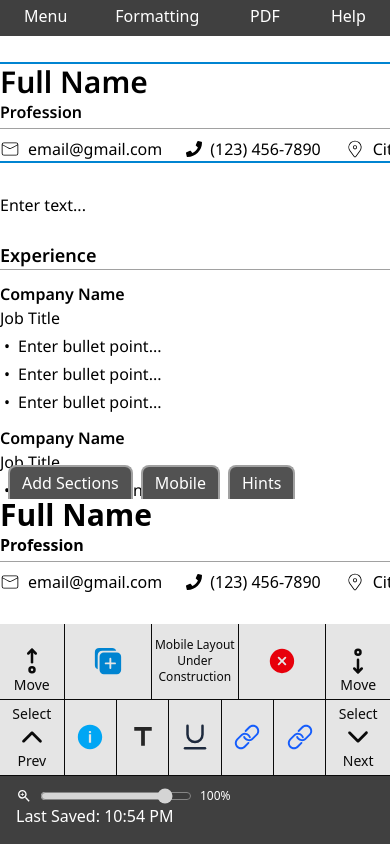
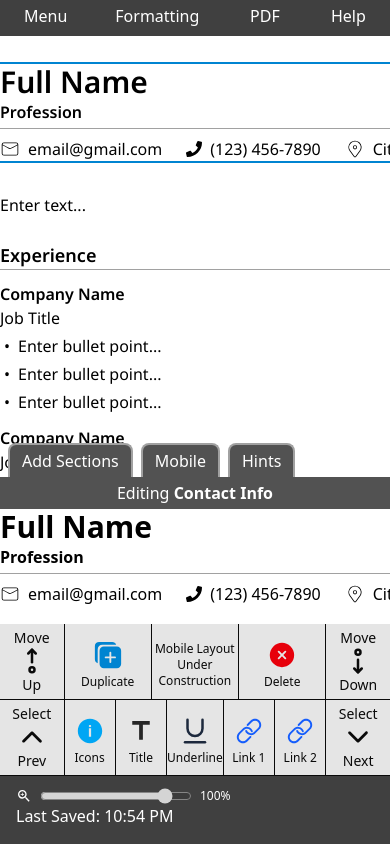
Before and after one commit to Tarrega88/modular-resume-2, a React (Vite) app: page / in a window 390 px wide. Both pictures are taken after a click on the button "Create New Resume". Shown: the part 36-880 px from the top of the page. Built offline with nearby package versions, Linux system fonts and the light colour scheme.

Commit message:
adding text to buttons in mobile

```diff
--- a/src/components/lowerTier2/LowerAddRow.tsx
+++ b/src/components/lowerTier2/LowerAddRow.tsx
@@ -6,14 +6,11 @@ import { GiGraduateCap, GiSkills } from "react-icons/gi";
 import { FaTools } from "react-icons/fa";
 import { TbCircleLetterHFilled } from "react-icons/tb";
 import { MdOutlineTextSnippet } from "react-icons/md";
-import { useDispatch, useSelector } from "react-redux";
+import { useDispatch } from "react-redux";
 import { addResumeItem } from "@/state/resumeSlice";
 import { Kinds } from "@/state/types";
 import addDataFromKind from "@/utils/addDataFromKind";
 import { toast } from "sonner";
-import LowerTab from "./LowerTab";
-import Toggle from "./Toggle";
-import { RootState } from "@/state/store";
 import Toggles from "./Toggles";
 
 function LowerAddRow() {
--- a/src/components/mobile/MobileButton.tsx
+++ b/src/components/mobile/MobileButton.tsx
@@ -16,12 +16,22 @@ function MobileButton({ text, children, onClick, border }: Props) {
   return (
     <button
       onClick={onClick}
-      className={`h-full w-full flex items-center justify-center ${borderStyle} relative`}
+      className={`h-full w-full flex flex-col items-center justify-center ${borderStyle} gap-1 pt-2`}
     >
-      {text ? <span className="absolute top-0 text-sm">{text}</span> : null}
       <span className="text-3xl">{children}</span>
+      {text ? <span className="text-xs">{text}</span> : null}
     </button>
   );
 }
 
 export default MobileButton;
+
+/*
+  <button
+      onClick={onClick}
+      className={`h-full w-full flex items-center justify-center ${borderStyle} relative`}
+    >
+      <span className="text-3xl">{children}</span>
+      {text ? <span className="absolute text-xs bottom-1">{text}</span> : null}
+    </button>
+*/
--- a/src/components/mobile/MobileButtonWrapper.tsx
+++ b/src/components/mobile/MobileButtonWrapper.tsx
@@ -47,10 +47,11 @@ function MobileButtonWrapper({
           onClick={handleMoveBack}
           className="size-full flex justify-center items-center border-b relative"
         >
+          <span className="absolute top-1 text-sm">Move</span>
           <span className="text-3xl">
             <TbArrowMoveUp />
           </span>
-          <span className="absolute bottom-1 text-sm">Move</span>
+          <span className="absolute bottom-1 text-sm">Up</span>
         </button>
         <button
           className="size-full flex justify-center items-center relative"
@@ -71,10 +72,11 @@ function MobileButtonWrapper({
           className="size-full flex justify-center items-center border-b relative"
           onClick={handleMoveForward}
         >
+          <span className="absolute top-1 text-sm">Move</span>
           <span className="text-3xl">
             <TbArrowMoveDown />
           </span>
-          <span className="absolute text-sm bottom-1">Move</span>
+          <span className="absolute text-sm bottom-1">Down</span>
         </button>
         <button
           className="size-full flex justify-center items-center relative"
--- a/src/components/mobile/MobileCommandStrip.tsx
+++ b/src/components/mobile/MobileCommandStrip.tsx
@@ -6,6 +6,18 @@ import MobileButtonWrapper from "./MobileButtonWrapper";
 import { useState } from "react";
 import MobileWrappedTopRow from "./MobileWrappedTopRow";
 import MobileWrappedBottomRow from "./MobileWrappedBottomRow";
+
+const kindDisplay = {
+  bulletPoint: "Bullet Point",
+  education: "Education",
+  divider: "Divider",
+  prevJob: "Experience",
+  project: "Project",
+  sectionHeader: "Section Header",
+  skill: "List / Skill",
+  summary: "Text Block",
+  userInfo: "Contact Info",
+};
 
 function MobileCommandStrip({ activeIndex, setActiveIndex }) {
   const dispatch = useDispatch();
@@ -28,7 +40,11 @@ function MobileCommandStrip({ activeIndex, setActiveIndex }) {
 
   return (
     <div className="w-full block sm:hidden">
-      <div className="w-full overflow-auto flex flex-1 h-[125px] items-center">
+      <div>
+        <div className="text-center py-1">
+          Editing <span className="font-semibold">{kindDisplay[kind]}</span>
+        </div>
+        <div className="w-full overflow-auto flex flex-1 h-[115px]">
           <div className="min-w-max w-full h-max bg-white text-black">
             <ResumeItemRenderer
               key={activeIndex}
@@ -37,6 +53,7 @@ function MobileCommandStrip({ activeIndex, setActiveIndex }) {
               elementId={elementId}
               renderUI={true}
             />
+          </div>
         </div>
       </div>
       <MobileButtonWrapper
--- a/src/components/mobile/MobileWrappedTopRow.tsx
+++ b/src/components/mobile/MobileWrappedTopRow.tsx
@@ -26,7 +26,7 @@ function MobileWrappedTopRow({ activeIndex, setActiveIndex, kind }) {
 
   return (
     <MobileButtonRow border="b">
-      <MobileButton border="r" onClick={handleDuplicate}>
+      <MobileButton text="Duplicate" border="r" onClick={handleDuplicate}>
         <IoDuplicate className="text-sky-600" />
       </MobileButton>
       <MobileButton
@@ -36,7 +36,7 @@ function MobileWrappedTopRow({ activeIndex, setActiveIndex, kind }) {
       >
         <div className="text-xs">Mobile Layout Under Construction</div>
       </MobileButton>
-      <MobileButton onClick={handleDelete}>
+      <MobileButton text="Delete" onClick={handleDelete}>
         <IoAddCircle className="rotate-45 text-red-600 outline-0" />
       </MobileButton>
     </MobileButtonRow>
--- a/src/components/mobile/mobileButtonRows/HeaderButtonRow.tsx
+++ b/src/components/mobile/mobileButtonRows/HeaderButtonRow.tsx
@@ -22,6 +22,7 @@ function HeaderButtonRow({ elementId }) {
   return (
     <MobileButtonRow>
       <MobileButton
+        text="Toggle Underline"
         onClick={() =>
           dispatch(
             toggleSectionHeaderUnderline({
--- a/src/components/mobile/mobileButtonRows/ProjectButtonRow.tsx
+++ b/src/components/mobile/mobileButtonRows/ProjectButtonRow.tsx
@@ -18,6 +18,7 @@ function ProjectButtonRow({ elementId }) {
   return (
     <MobileButtonRow>
       <MobileButton
+        text="Toggle Link"
         onClick={() =>
           dispatch(
             editProjectBool({
--- a/src/components/mobile/mobileButtonRows/SkillButtonRow.tsx
+++ b/src/components/mobile/mobileButtonRows/SkillButtonRow.tsx
@@ -21,6 +21,7 @@ function SkillButtonRow({ elementId }) {
   return (
     <MobileButtonRow>
       <MobileButton
+        text="Toggle Category"
         onClick={() =>
           dispatch(
             setShowCategory({ id: elementId, showCategory: !showCategory })
--- a/src/components/mobile/mobileButtonRows/UserInfoButtonRow.tsx
+++ b/src/components/mobile/mobileButtonRows/UserInfoButtonRow.tsx
@@ -37,6 +37,7 @@ function UserInfoButtonRow({ elementId }) {
   return (
     <MobileButtonRow>
       <MobileButton
+        text="Icons"
         border="r"
         onClick={() =>
           dispatch(
@@ -53,6 +54,7 @@ function UserInfoButtonRow({ elementId }) {
         />
       </MobileButton>
       <MobileButton
+        text="Title"
         border="r"
         onClick={() =>
           dispatch(
@@ -69,6 +71,7 @@ function UserInfoButtonRow({ elementId }) {
         />
       </MobileButton>
       <MobileButton
+        text="Underline"
         border="r"
         onClick={() =>
           dispatch(
@@ -85,6 +88,7 @@ function UserInfoButtonRow({ elementId }) {
         />
       </MobileButton>
       <MobileButton
+        text="Link 1"
         border="r"
         onClick={() =>
           dispatch(
@@ -99,6 +103,7 @@ function UserInfoButtonRow({ elementId }) {
         <IoIosLink className={`${link1Style} transition-all duration-150`} />
       </MobileButton>
       <MobileButton
+        text="Link 2"
         onClick={() =>
           dispatch(
             toggleUserBool({
```
Lines whose indentation alone changed are shown as unchanged.
